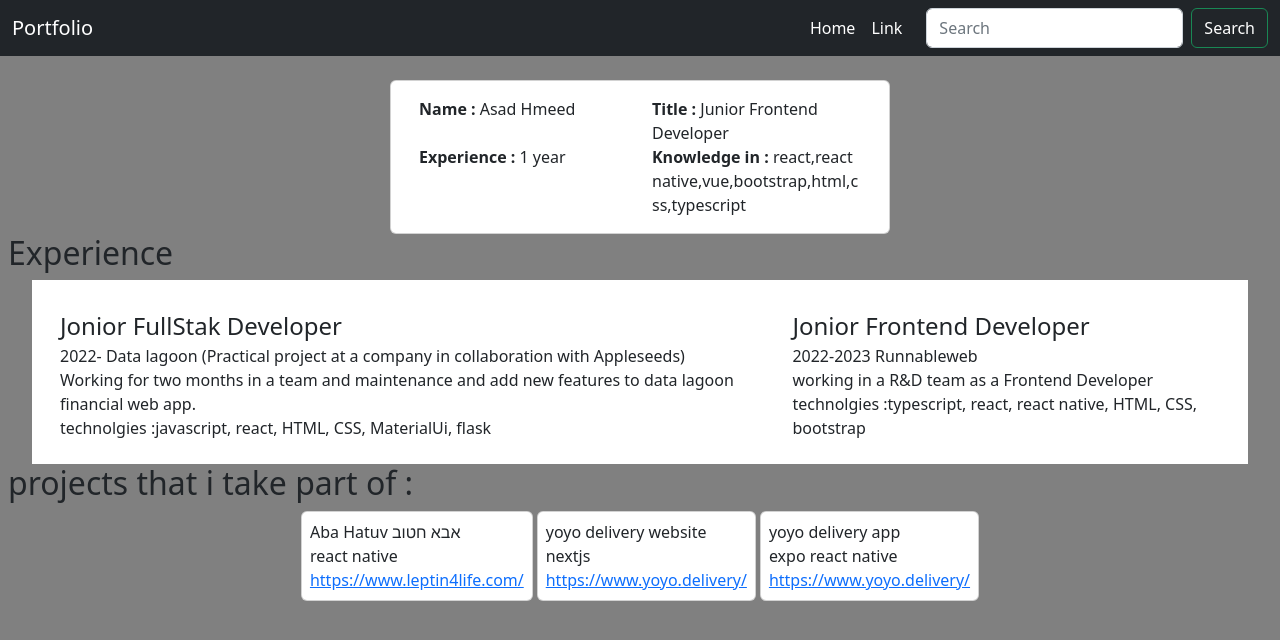
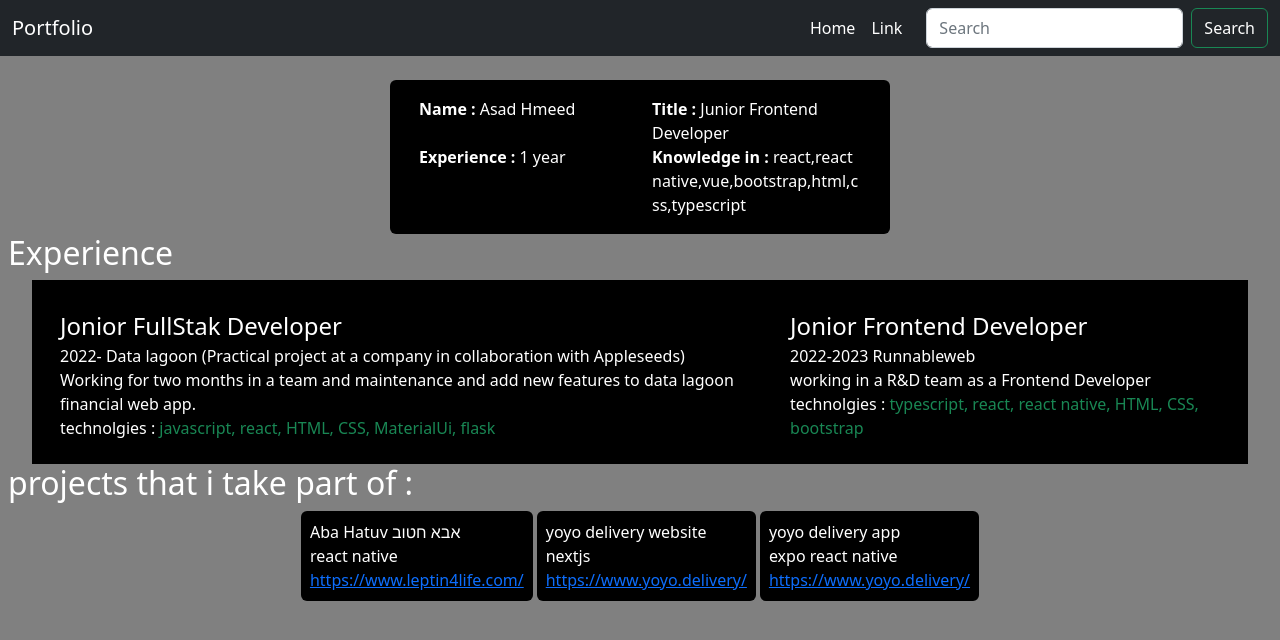
Before and after one commit to asadhmeed2/asadNx, a React (Vite) app in the folder packages/new-react-app/: page /Home in a window 1280 px wide. Shown: the top 640 px of the page. Built offline with nearby package versions, Linux system fonts and the light colour scheme.

Commit message:
fix styles

```diff
--- a/packages/new-react-app/src/modules/components/ExpCardList/ExpCardList.tsx
+++ b/packages/new-react-app/src/modules/components/ExpCardList/ExpCardList.tsx
@@ -10,10 +10,10 @@ technolgies: ["typescript", "react" ,"react native", "HTML", "CSS", "bootstrap"]
 export const ExpCardList = () => {
   return (
 
-    <div  className='bg-white p-4'>
-        <div className='mt-1 d-flex '>
+    <div  className='p-4 background-color'>
+        <div className='mt-1 d-flex text-color '>
        {demoData.map(item =>{
-           return <div className='ms-1'>
+           return <div className='ms-1 '>
             <div className="fs-4">
                 <span>{item.title}</span>
             </div>
@@ -21,7 +21,10 @@ export const ExpCardList = () => {
             <br />
             <span>{item.description}</span>
             <br />
-            <span>technolgies :{item.technolgies.join(', ')}</span>
+            <span >technolgies : <span className='text-success'>
+                {item.technolgies.join(', ')}
+            </span>
+            </span>
         </div>
        })}
        </div>
--- a/packages/new-react-app/src/modules/components/InfoCard/InfoCard.tsx
+++ b/packages/new-react-app/src/modules/components/InfoCard/InfoCard.tsx
@@ -15,7 +15,7 @@ const demoData = {
 
 export const InfoCard = () => {
   return (
-    <Card className={cn(styles.card,'p-3')}>
+    <Card className={cn(styles.card,'p-3 text-color background-color')}>
         <Container className={styles.container}>
             <Row>
                 <Col sm="12" md="6" className={styles.name}>
--- a/packages/new-react-app/src/modules/components/ProjectsCardList/ProjectsCardList.tsx
+++ b/packages/new-react-app/src/modules/components/ProjectsCardList/ProjectsCardList.tsx
@@ -17,7 +17,7 @@ export const ProjectsCardList = () => {
     {
       demodata.map((item)=>{
 
-       return <Card className='me-1 p-2'>
+       return <Card className='me-1 p-2 background-color text-color'>
                   <div className="">
                     <span>{item.title}</span>
                   </div>
--- a/packages/new-react-app/src/modules/home/Home.tsx
+++ b/packages/new-react-app/src/modules/home/Home.tsx
@@ -12,14 +12,15 @@ export const Home = () => {
             </div>
             <InfoCard/>
 
-            <div className="">
+            <div className="text-white">
             <h2>Experience</h2>
             </div>
+
             <div className="mt-2 px-4 ">
             <ExpCardList/>
             </div>
 
-            <div className="">
+            <div className="text-white">
             <h2>projects that i take part of :</h2>
             </div>
 
--- a/packages/new-react-app/src/styles.scss
+++ b/packages/new-react-app/src/styles.scss
@@ -2,6 +2,18 @@
 
 @import 'bootstrap/dist/css/bootstrap.min.css';
 
+:root{
+    --app-inner-background: black;
+}
+
+.background-color{
+    background-color: black;
+}
+
+.text-color{
+    color: white;
+}
+
 body{
     background-color: gray;
 }
```
